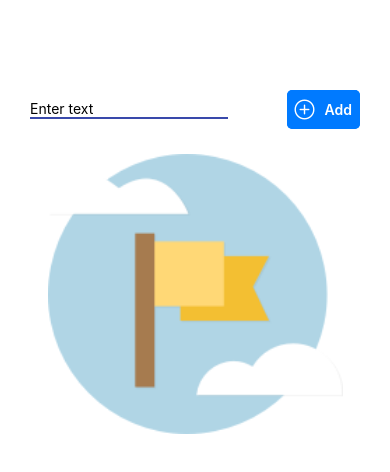
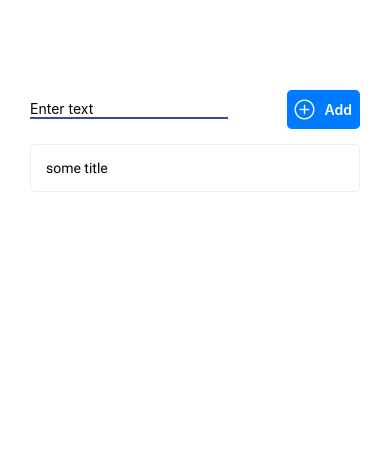
Before and after one commit to TarasBurdeniuk/todo-app, a React Native app: screen / in a window 390 px wide. Shown: the top 472 px of the page. Built offline with nearby package versions, Linux system fonts and the light colour scheme.

Commit message:
added MainLayout and connect to api Context

```diff
--- a/App.js
+++ b/App.js
@@ -1,11 +1,9 @@
 import React, {useState} from 'react';
-import {StyleSheet, View, Alert} from 'react-native';
+import {Alert} from 'react-native';
 import * as Font from 'expo-font';
 import {AppLoading} from "expo";
-import NavBar from "./src/components/NavBar";
-import MainScreen from "./src/Screens/MainScreen";
-import TodoScreen from "./src/Screens/TodoScreen";
-import {THEME} from "./src/theme";
+import MainLayout from "./src/MainLayout";
+import TodoState from "./src/context/todo/TodoState";
 
 const loadApplication = async () => {
     try {
@@ -20,8 +18,6 @@ const loadApplication = async () => {
 
 export default function App() {
     const [isReady, setIsReady] = useState(false);
-    const [todoId, setTodoId] = useState(null);
-    const [todos, setTodos] = useState([]);
 
     if (!isReady) {
         return (
@@ -33,78 +29,7 @@ export default function App() {
         )
     }
 
-    const addTodo = (title) => {
-        setTodos(prev => [...prev, {
-            id: Date.now().toString(),
-            title,
-        }])
-    };
-
-    const removeTodo = (id) => {
-        const todo = todos.find(item => item.id === id);
-        Alert.alert(
-            'Removing element',
-            `Are you sure remove "${todo.title}"?`,
-            [
-                {
-                    text: 'Cancel',
-                    style: 'cancel',
-                },
-                {
-                    text: 'OK',
-                    onPress: () => {
-                        setTodoId(null);
-                        setTodos(prev => prev.filter(item => item.id !== id))
-                    },
-                },
-            ],
-            {cancelable: false},
-        );
-    };
-
-    const updateTodo = (id, title) => {
-        setTodos(old => old.map(todo => {
-            if (todo.id === id) {
-                todo.title = title;
-            }
-            return todo;
-        }))
-    };
-
-    let content = (
-        <MainScreen
-            removeTodo={removeTodo}
-            todos={todos}
-            addTodo={addTodo}
-            openTodo={setTodoId}
-        />
-    );
-
-    if (todoId) {
-        const selectedTodo = todos.find(item => item.id === todoId);
-        content = <TodoScreen
-            onRemove={removeTodo}
-            goBack={() => setTodoId(null)}
-            todo={selectedTodo}
-            onSave={updateTodo}
-        />
-    }
-
     return (
-        <View>
-            <NavBar
-                title='Todo App'
-            />
-            <View style={styles.container}>
-                {content}
-            </View>
-        </View>
+        <TodoState><MainLayout/></TodoState>
     );
 }
-
-const styles = StyleSheet.create({
-    container: {
-        paddingHorizontal: THEME.PADDING_HORIZONTAL,
-        paddingVertical: 20,
-    },
-});
--- /dev/null
+++ b/src/MainLayout.js
@@ -0,0 +1,90 @@
+import React, {useState, useContext} from 'react';
+import {View, StyleSheet, Alert} from "react-native";
+import NavBar from "./components/NavBar";
+import {THEME} from "./theme";
+import MainScreen from "./Screens/MainScreen";
+import TodoScreen from "./Screens/TodoScreen";
+import {TodoContext} from "./context/todo/todoContext";
+
+const MainLayout = () => {
+    const {todos, addTodo, removeTodo, updateTodo} = useContext(TodoContext);
+    const [todoId, setTodoId] = useState(null);
+    // const [todos, setTodos] = useState([]);
+
+    // const addTodo = (title) => {
+    //     setTodos(prev => [...prev, {
+    //         id: Date.now().toString(),
+    //         title,
+    //     }])
+    // };
+
+    // const removeTodo = (id) => {
+    //     const todo = todos.find(item => item.id === id);
+    //     Alert.alert(
+    //         'Removing element',
+    //         `Are you sure remove "${todo.title}"?`,
+    //         [
+    //             {
+    //                 text: 'Cancel',
+    //                 style: 'cancel',
+    //             },
+    //             {
+    //                 text: 'OK',
+    //                 onPress: () => {
+    //                     setTodoId(null);
+    //                     setTodos(prev => prev.filter(item => item.id !== id))
+    //                 },
+    //             },
+    //         ],
+    //         {cancelable: false},
+    //     );
+    // };
+
+    // const updateTodo = (id, title) => {
+    //     setTodos(old => old.map(todo => {
+    //         if (todo.id === id) {
+    //             todo.title = title;
+    //         }
+    //         return todo;
+    //     }))
+    // };
+
+    let content = (
+        <MainScreen
+            removeTodo={removeTodo}
+            todos={todos}
+            addTodo={addTodo}
+            openTodo={setTodoId}
+        />
+    );
+
+    if (todoId) {
+        const selectedTodo = todos.find(item => item.id === todoId);
+        content = <TodoScreen
+            onRemove={removeTodo}
+            goBack={() => setTodoId(null)}
+            todo={selectedTodo}
+            onSave={updateTodo}
+        />
+    }
+
+    return (
+        <View>
+            <NavBar
+                title='Todo App'
+            />
+            <View style={styles.container}>
+                {content}
+            </View>
+        </View>
+    )
+};
+
+const styles = StyleSheet.create({
+    container: {
+        paddingHorizontal: THEME.PADDING_HORIZONTAL,
+        paddingVertical: 20,
+    },
+});
+
+export default MainLayout;
--- a/src/Screens/MainScreen.js
+++ b/src/Screens/MainScreen.js
@@ -18,7 +18,7 @@ const MainScreen = ({addTodo, todos, removeTodo, openTodo}) => {
     let content = (
         <View style={{width: deviceWidth}}>
             <FlatList
-                keyExtractor={item => item.id}
+                keyExtractor={item => item.id.toString()}
                 data={todos}
                 renderItem={({item}) => (
                     <Todo
--- /dev/null
+++ b/src/context/todo/TodoState.js
@@ -0,0 +1,29 @@
+import React, {useReducer} from 'react';
+import {TodoContext} from './todoContext';
+import {todoReducer} from "./todoReducer";
+import {ADD_TODO, REMOVE_TODO, UPDATE_TODO} from "../types";
+
+const TodoState = ({children}) => {
+    const initialState = {
+        todos: [
+            {id: 4, title: 'some title'},
+        ],
+    };
+
+    const [state, dispatch] = useReducer(todoReducer, initialState);
+
+    const addTodo = title => dispatch({type: ADD_TODO, title});
+
+    const removeTodo = id => dispatch({type: REMOVE_TODO, id});
+
+    const updateTodo = (id, title) => dispatch({type: UPDATE_TODO, id, title});
+
+    return <TodoContext.Provider value={{
+        todos: state.todos,
+        addTodo,
+        updateTodo,
+        removeTodo,
+    }}>{children}</TodoContext.Provider>;
+};
+
+export default TodoState;
--- /dev/null
+++ b/src/context/todo/todoContext.js
@@ -0,0 +1,3 @@
+import {createContext} from 'react';
+
+export const TodoContext = createContext();
--- /dev/null
+++ b/src/context/todo/todoReducer.js
@@ -0,0 +1,21 @@
+import {ADD_TODO, REMOVE_TODO, UPDATE_TODO} from "../types";
+
+export const todoReducer = (state, action) => {
+    switch (action.type) {
+        case ADD_TODO:
+            return {...state, todos: [...state.todos, {id: Date.now().toString(), title: action.title,}]};
+        case REMOVE_TODO:
+            return {...state, todos: state.todos.filter(todo => todo.id !== action.id)};
+        case UPDATE_TODO:
+            return {
+                ...state, todos: state.todos.map(todo => {
+                    if (todo.id === action.id) {
+                        todo.title = action.title;
+                    }
+                    return todo;
+                })
+            };
+        default:
+            return state;
+    }
+};
--- /dev/null
+++ b/src/context/types.js
@@ -0,0 +1,3 @@
+export const ADD_TODO = 'ADD_TODO';
+export const UPDATE_TODO = 'UPDATE_TODO';
+export const REMOVE_TODO = 'REMOVE_TODO';
```
